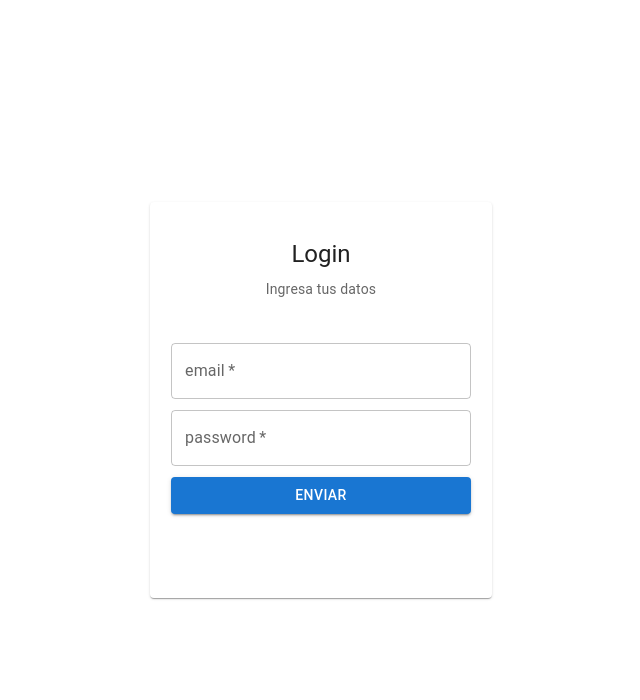
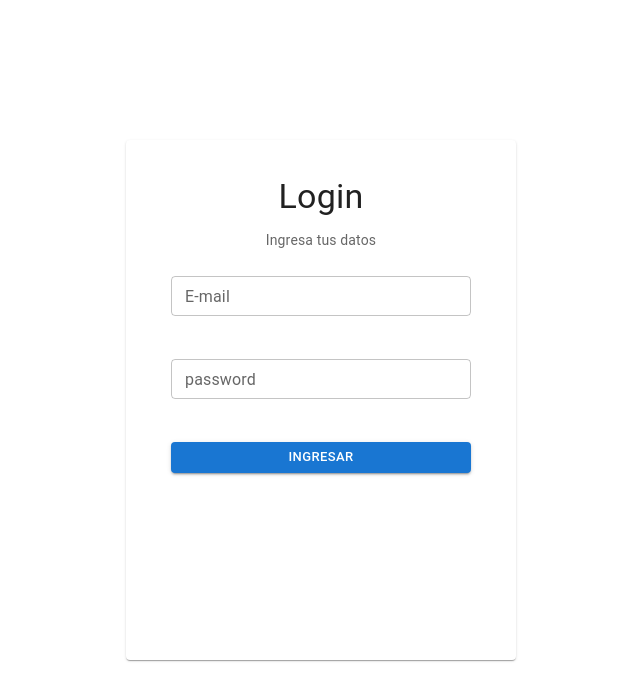
Before and after one commit to LuzSallietti/Alfieri-Sallietti-DH-Front3, a React (Create React App) app: page /login in a window 1280 px wide. Shown: the top 700 px of the page, without its empty margins (319-959 px from the left). Built offline with nearby package versions, Linux system fonts and the light colour scheme.

Commit message:
Login y Logout funcionando

```diff
--- a/src/Components/MUILogin.jsx
+++ b/src/Components/MUILogin.jsx
@@ -2,109 +2,111 @@ import React, { useState, useContext } from "react";
 import { useNavigate } from "react-router-dom";
 import { ContextGlobal } from "./utils/global.context";
 import {
+  Typography,
   Card,
   CardContent,
+  Button,
   TextField,
-  Grid,
-  Button,
-  Typography,
 } from "@mui/material";
 import { Formik, Form, Field, ErrorMessage } from "formik";
 import * as Yup from "yup";
 
 const MUILogin = () => {
+  const { dispatch } = useContext(ContextGlobal);
   const navigate = useNavigate();
-
-  //revisar esto con Néstor!
-  const [values, setValues] = useState({
-    email: "",
-    password: "",
-  });
-  const { dispatch } = useContext(ContextGlobal);
-
-  const onSubmit = (values, props) => {
-    //no sé cómo poner el preventDefault
-    console.log(dispatch);
-    if (values.email && values.password) {
-      dispatch({ type: "LOGGIN", payload: values.email });
-    }
-    props.resetForm(); //no sería necesario?
-    navigate("/home");
-  };
 
   const validationSchema = Yup.object().shape({
     email: Yup.string().email("Ingrese un email válido").required("requerido"),
-    password: Yup.string().min(8, "8 o más caracteres").required("requerido"),
+    password: Yup.string().min(8, "Mínimo 8 caracteres").required("requerido"),
   });
   return (
     <>
       <Card
         style={{
-          maxWidth: 450,
+          width: 380,
+          height: "60vh",
           margin: "0 auto",
           padding: "20px 5px",
           textAlign: "center",
+          display: "flex",
+          flexDirection: "column",
+          alignItems: "center",
+          justifyContent: "space-between",
         }}
       >
         <CardContent>
-          <Typography variant="h5" gutterBottom>
+          <Typography variant="h4" gutterBottom>
             Login
           </Typography>
           <Typography
             variant="body2"
             component="p"
+            color="textSecondary"
             gutterBottom
-            color="textSecondary"
           >
             Ingresa tus datos
           </Typography>
           <Formik
-            initialValues={values}
+            initialValues={{ email: "", password: "" }}
             validationSchema={validationSchema}
-            onSubmit={onSubmit}
+            onSubmit={(values, { setSubmitting }) => {
+              dispatch({ type: "LOGGIN", payload: values.email });
+              navigate("/home");
+              setSubmitting(false);
+            }}
           >
-            {(props) => (
-              <Form style={{ minHeight: 250 }}>
-                <Grid container spacing={1}>
-                  <Grid xs={12} item>
+            {({ isSubmitting }) => (
+              <Form style={{ height: "30vh" }}>
+                <div
+                  style={{
+                    display: "flex",
+                    flexDirection: "column",
+                    justifyContent: "space-around",
+                  }}
+                >
                   <Field
                     as={TextField}
                     name="email"
-                      helperText={<ErrorMessage name="email" />}
-                      error={props.errors.email && props.touched.email}
-                      type="email"
-                      label="email"
-                      placeholder="Ingrese su email"
-                      variant="outlined"
-                      fullWidth
-                      required
+                    size="small"
+                    type="text"
+                    label="E-mail"
+                    placeholder="Ingrese su e-mail"
                   />
-                  </Grid>
-                  <Grid xs={12} item>
+                  <ErrorMessage
+                    name="email"
+                    component="div"
+                    style={{ color: "red", textAlign: "right" }}
+                  />
+                </div>
+                <div
+                  style={{
+                    display: "flex",
+                    flexDirection: "column",
+                    justifyContent: "space-around",
+                  }}
+                >
                   <Field
                     as={TextField}
                     name="password"
-                      helperText={<ErrorMessage name="password" />}
-                      error={props.errors.password && props.touched.password}
+                    size="small"
                     type="password"
                     label="password"
-                      placeholder="Ingrese su password"
-                      variant="outlined"
-                      fullWidth
-                      required
+                    placeholder="Ingrese su contraseña"
                   />
-                  </Grid>
-                  <Grid xs={12} item>
+                  <ErrorMessage
+                    name="password"
+                    component="div"
+                    style={{ color: "red", textAlign: "right" }}
+                  />
+                </div>
                 <Button
                   type="submit"
+                  size="small"
                   variant="contained"
-                      color="primary"
-                      fullWidth
+                  disabled={isSubmitting}
                 >
-                      Enviar
+                  Ingresar
                 </Button>
-                  </Grid>
-                </Grid>
               </Form>
             )}
           </Formik>
--- a/src/Components/MUINavBar.jsx
+++ b/src/Components/MUINavBar.jsx
@@ -1,5 +1,9 @@
-import React from 'react'
+import React, { useState, useContext } from 'react'
 import { Link } from 'react-router-dom'
+
+import { useNavigate } from "react-router-dom";
+import { ContextGlobal } from "./utils/global.context";
+
 
 
 import PropTypes from 'prop-types';
@@ -17,6 +21,7 @@ import MenuIcon from '@mui/icons-material/Menu';
 import Toolbar from '@mui/material/Toolbar';
 import Typography from '@mui/material/Typography';
 import Button from '@mui/material/Button';
+import MUILogout from './utils/MUILogout';
 
 //Este componente debera ser estilado como "dark" o "light" dependiendo del theme del Context
 
@@ -24,6 +29,8 @@ import Button from '@mui/material/Button';
 const drawerWidth = "100%";
 
 function MUINavBar(props) {
+  const { dispatch } = useContext(ContextGlobal);
+    const navigate = useNavigate();
 
   const { window } = props;
   const [mobileOpen, setMobileOpen] = React.useState(false);
@@ -31,7 +38,15 @@ function MUINavBar(props) {
   const navItems = [
   <Link  style={{color:"#fff"}} to ="/home">Home</Link>,
   <Link  style={{color:"#fff"}} to ="/contact">Contact</Link>,
-  <Link  style={{color:"#fff"}} to ="/favs">Favs</Link>];
+  <Link  style={{color:"#fff"}} to ="/favs">Favs</Link>,
+  <MUILogout    />
+
+  ]
+
+
+
+
+
   const handleDrawerToggle = () => {
     setMobileOpen((prevState) => !prevState);
   };
@@ -55,11 +70,7 @@ function MUINavBar(props) {
       </List>
     </Box>
   );
-
   const container = window !== undefined ? () => window().document.body : undefined;
-
-
-
   return (
     <Box sx={{ display: 'flex' }}>
       <CssBaseline />
--- /dev/null
+++ b/src/Components/utils/MUILogout.jsx
@@ -0,0 +1,26 @@
+import React, { useContext } from "react";
+import LogoutIcon from '@mui/icons-material/Logout';
+import { Link } from 'react-router-dom'
+import { ContextGlobal } from "./global.context";
+import { Tooltip } from "@mui/material"
+
+
+const MUILogout = () => {
+
+    const { state, dispatch } = useContext(ContextGlobal);
+
+    const handleLogout = () => {
+        dispatch({ type: "LOGOUT" });
+        ;
+    };
+
+    return (
+      <Link onClick={handleLogout} to ="/login">
+        <Tooltip title="Salir">
+        <LogoutIcon style={{color:"#fff"}}/>
+        </Tooltip>
+      </Link>
+    );
+  };
+
+  export default MUILogout
```
Lines whose indentation alone changed are shown as unchanged.
